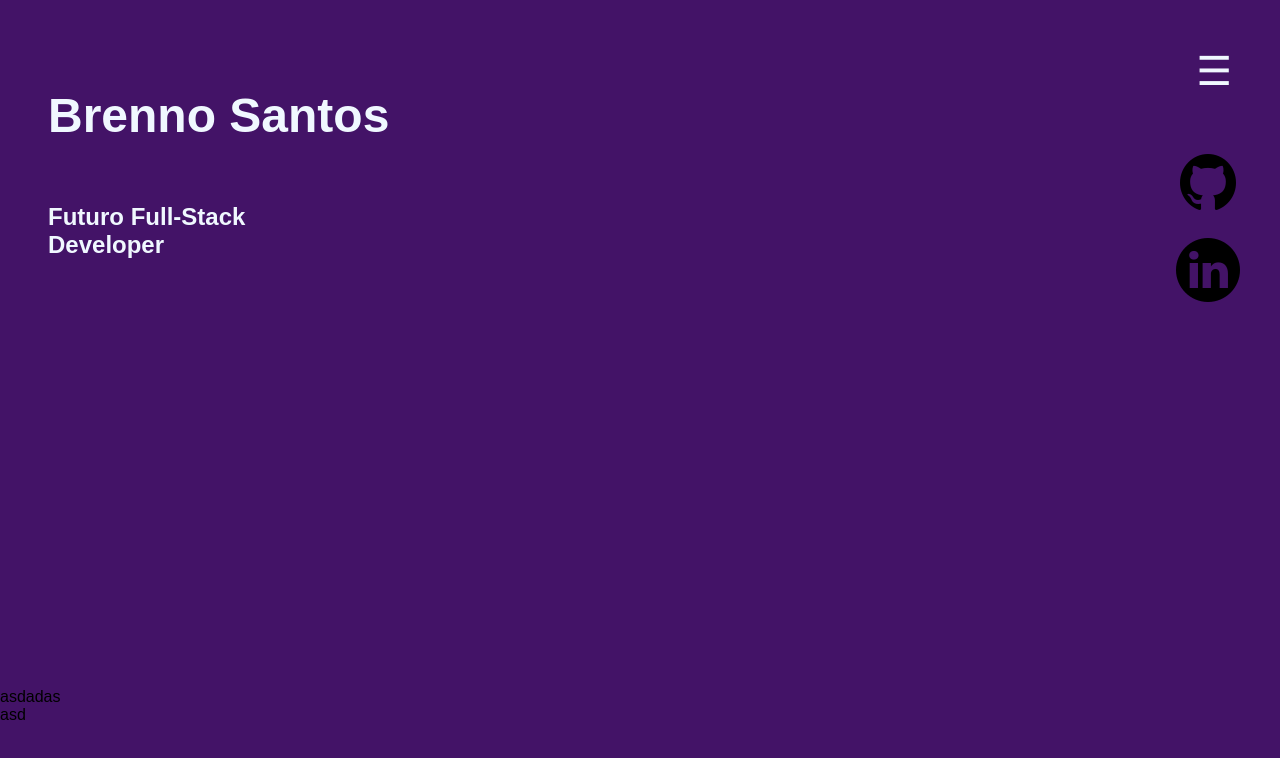
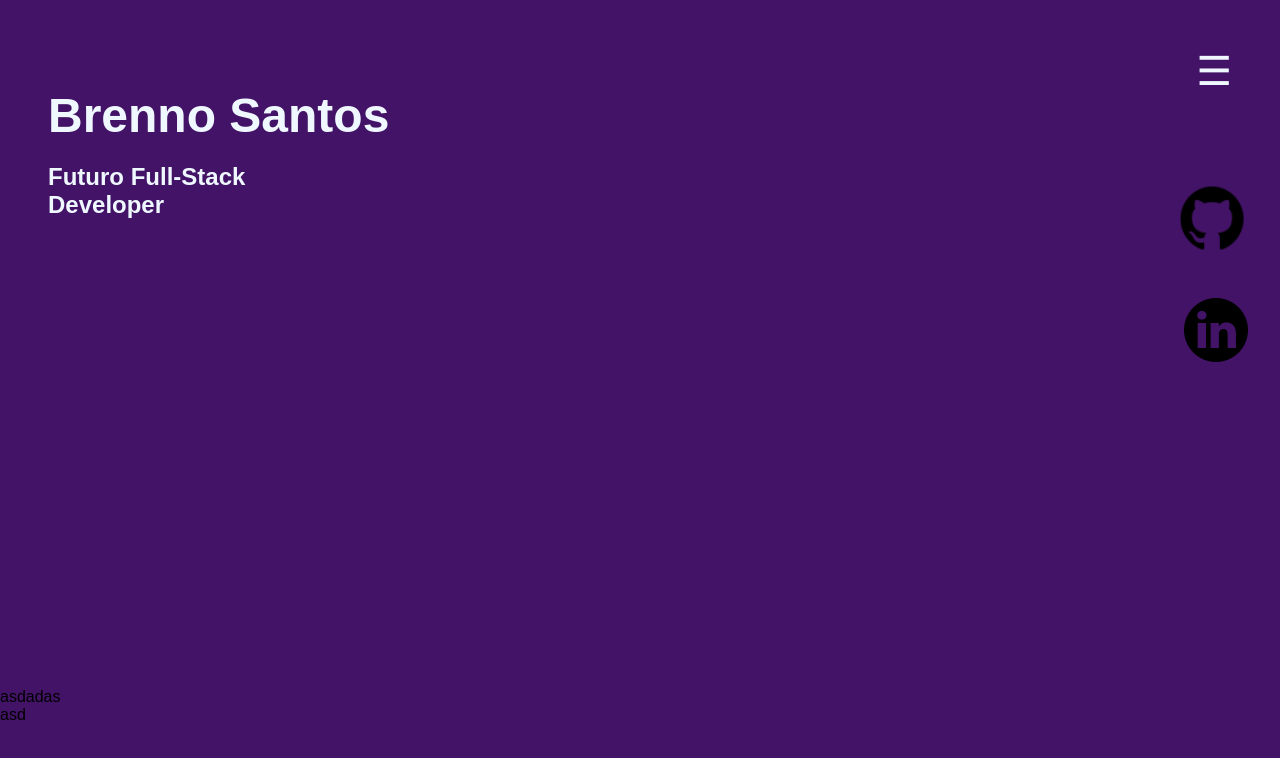
Before and after one commit to BrennoSantos12/portfolio, a Vue app: page / in a window 1280 px wide. Shown: the top 758 px of the page. Built offline with nearby package versions, Linux system fonts and the light colour scheme.

Commit message:
portfolio

```diff
--- a/src/App.vue
+++ b/src/App.vue
@@ -22,16 +22,17 @@ asd
 
 
 </template>
-
 <script >
 
 import TopMenu from '@/components/TopMenu.vue';
+
 
 
 export default {
   name: 'App',
   components: {
     TopMenu,
+
   },
 
 }
@@ -47,6 +48,7 @@ body {
   font-family: "Bebas Neue", sans-serif;
   font-weight: 400;
   font-style: normal;
+
 }
 
 @media screen and (max-width: 600px) {
@@ -70,6 +72,24 @@ body {
 }
 #Home .titulo {
   font-size: 3rem;
+  transform: translateX(0px);
+  animation: titulo 1s ease-in-out;
+
 }
-
+#Home .sub-titulo {
+  transform: translateY(-40px);
+  animation: sub-titulo 1.5s ease-in-out;
+}
+@keyframes titulo {
+  0% {opacity: 0;
+    transform: translateX(-150px);}
+    50% {opacity: 0; }
+    100% {opacity: 1;}
+    }
+@keyframes sub-titulo {
+  0% {opacity: 0;
+    transform: translateY(100px);}
+    50% {opacity: 0;}
+    100% {opacity: 1;}
+    }
 </style>
--- a/src/components/TopMenu.vue
+++ b/src/components/TopMenu.vue
@@ -12,7 +12,7 @@
 
   <span style="font-size:40px; cursor:pointer" id="btn" @click="openNav()">&#9776;</span>
   <div class="link">
-    <a href="https://github.com/BrennoSantos12"><img src="@\assets\github.png" alt="GitHub" style="height: 4rem; width: 4rem;"></a>
+    <a href="https://github.com/BrennoSantos12"><img src="@\assets\github.png" alt="GitHub" style="height: 4.5rem; width: 4.5rem;"></a>
    <a href="https://www.linkedin.com/in/brenno-santos-692752290/"><img src="@\assets\LinkedIn.png" alt="LinkedIn" style="height: 4rem; width: 4rem;"></a>
     </div>
 </template>
@@ -25,7 +25,7 @@ export default {
 
   methods: {
     openNav() {
-      document.getElementById("myNav").style.width = "30%";
+      document.getElementById("myNav").style.width = "50%";
       document.getElementById("btn").style.visibility = "hidden";
     },
     closeNav() {
@@ -45,8 +45,15 @@ export default {
   z-index: 1;
   top: 0;
   right: 0;
-
+  animation: btn 2s ease-in-out;
 }
+@keyframes btn {
+  0% {opacity: 0;
+    transform: translateX(300px);}
+    70% {opacity: 0;
+      }
+    100% {opacity: 1;}
+    }
 .overlay {
   height: 100%;
   width: 0;
@@ -100,8 +107,19 @@ export default {
   display: flex;
   flex-direction: column;
   align-items: flex-end;
-  margin: 2.5rem;
-  margin-top: -11rem;
-  gap: 20px;
+  margin: 2rem;
+  margin-top: -9rem;
+  gap: 40px;
+  transform: translateX(0px);
+  animation: link 2s ease-in-out;
+
 }
+@keyframes link {
+  0% {opacity: 0;
+     gap: 1px;
+    transform: translateX(-400px);}
+    50% {opacity: 0;
+      }
+    100% {opacity: 1;}
+    }
 </style>
```
